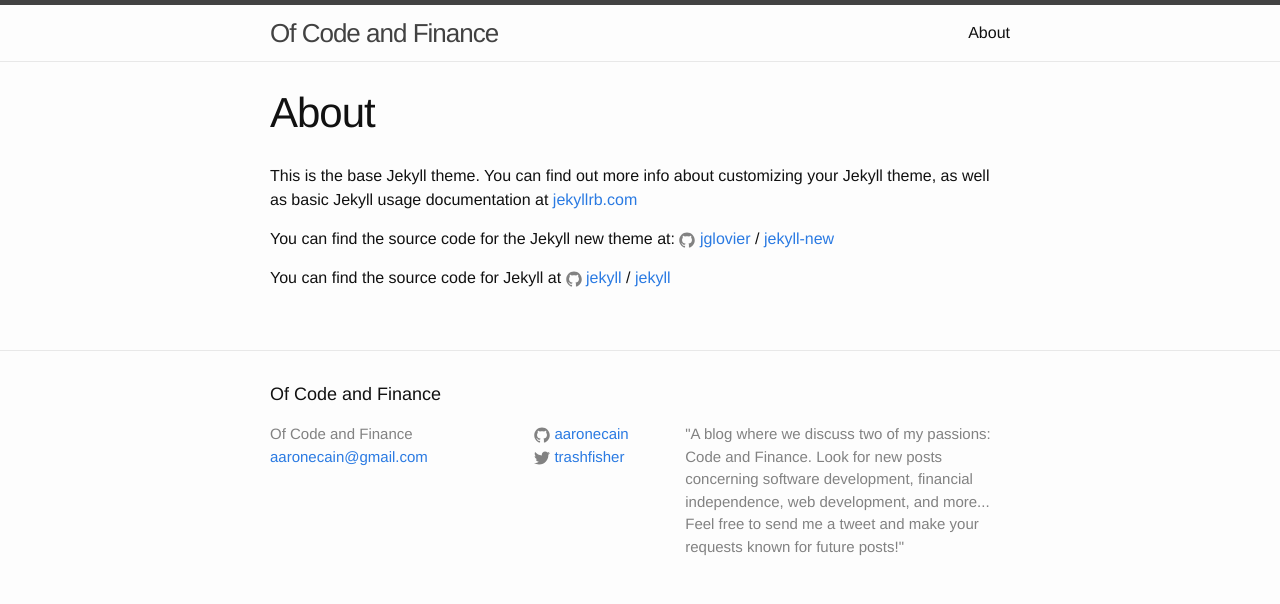
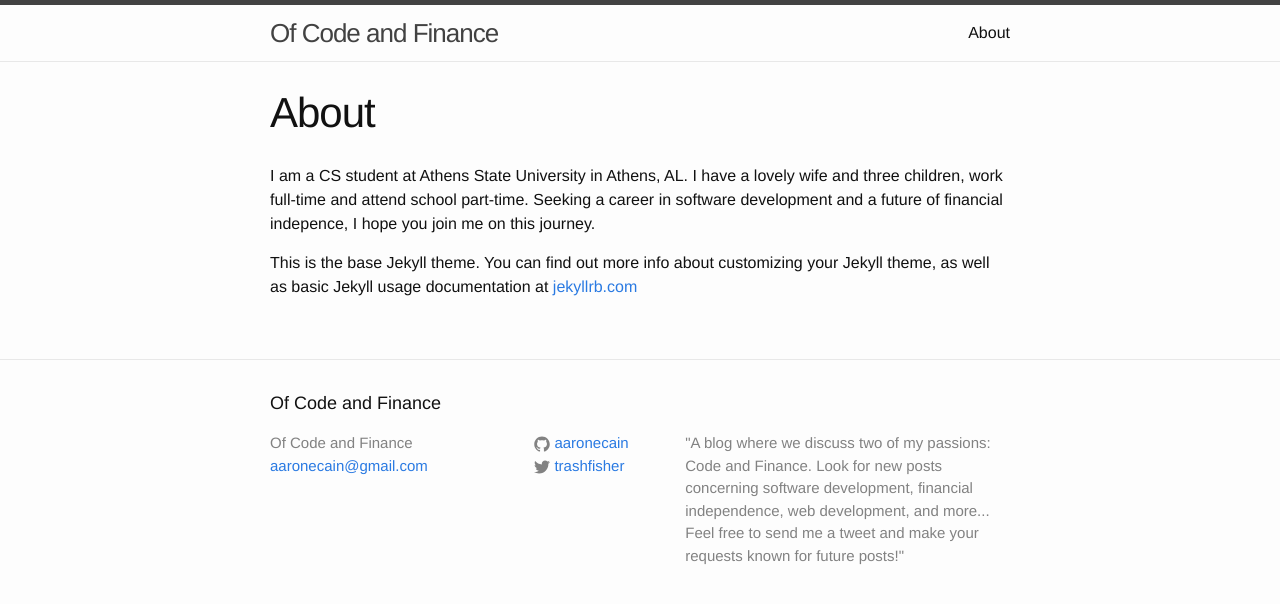
Before and after one commit to aaronecain/aaronecain.github.io, a Jekyll site: the page built from about.md, in a window 1280 px wide. Shown: the top 604 px of the page. Built offline with Jekyll 4.4.1, drawn with Linux system fonts in a browser that asks for light colours.

Commit message:
Update about.md

```diff
--- a/about.md
+++ b/about.md
@@ -3,13 +3,6 @@ layout: page
 title: About
 permalink: /about/
 ---
+I am a CS student at Athens State University in Athens, AL. I have a lovely wife and three children, work full-time and attend school part-time. Seeking a career in software development and a future of financial indepence, I hope you join me on this journey.
 
 This is the base Jekyll theme. You can find out more info about customizing your Jekyll theme, as well as basic Jekyll usage documentation at [jekyllrb.com](http://jekyllrb.com/)
-
-You can find the source code for the Jekyll new theme at:
-{% include icon-github.html username="jglovier" %} /
-[jekyll-new](https://github.com/jglovier/jekyll-new)
-
-You can find the source code for Jekyll at
-{% include icon-github.html username="jekyll" %} /
-[jekyll](https://github.com/jekyll/jekyll)
```
